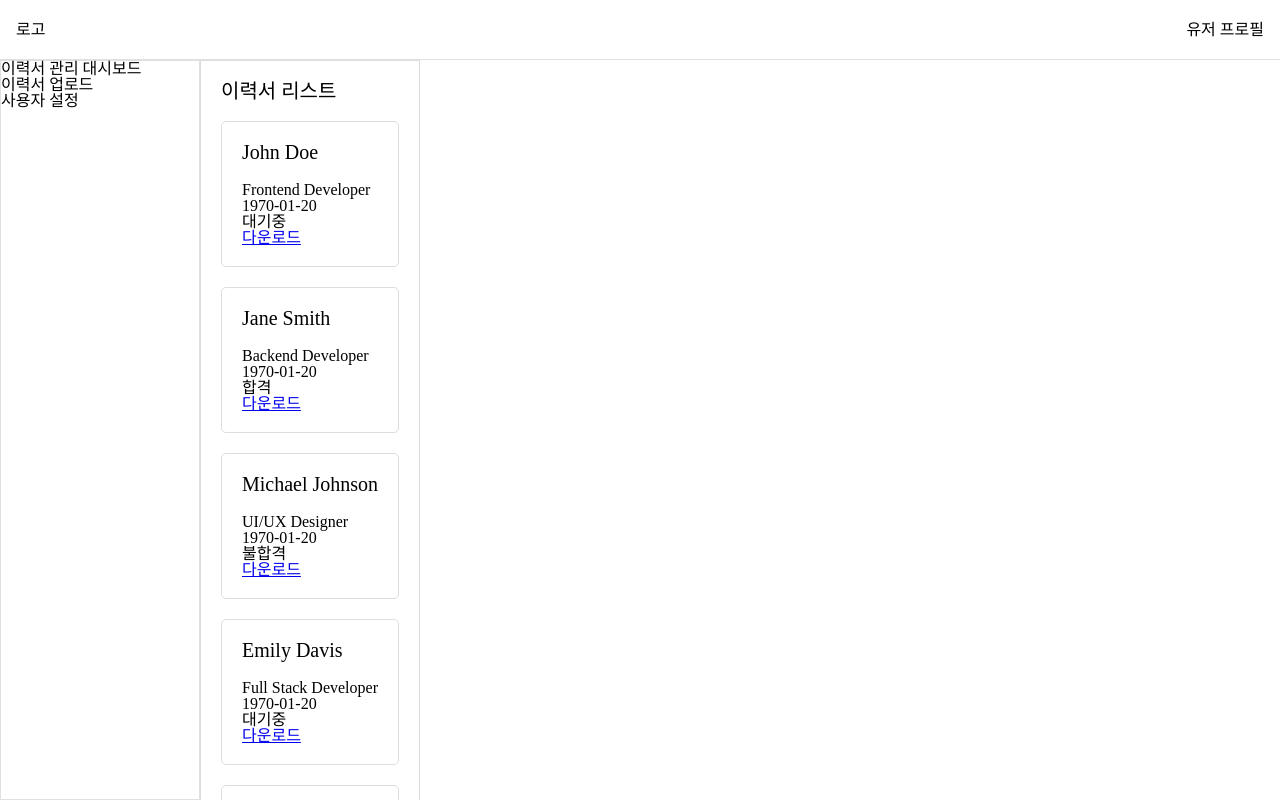
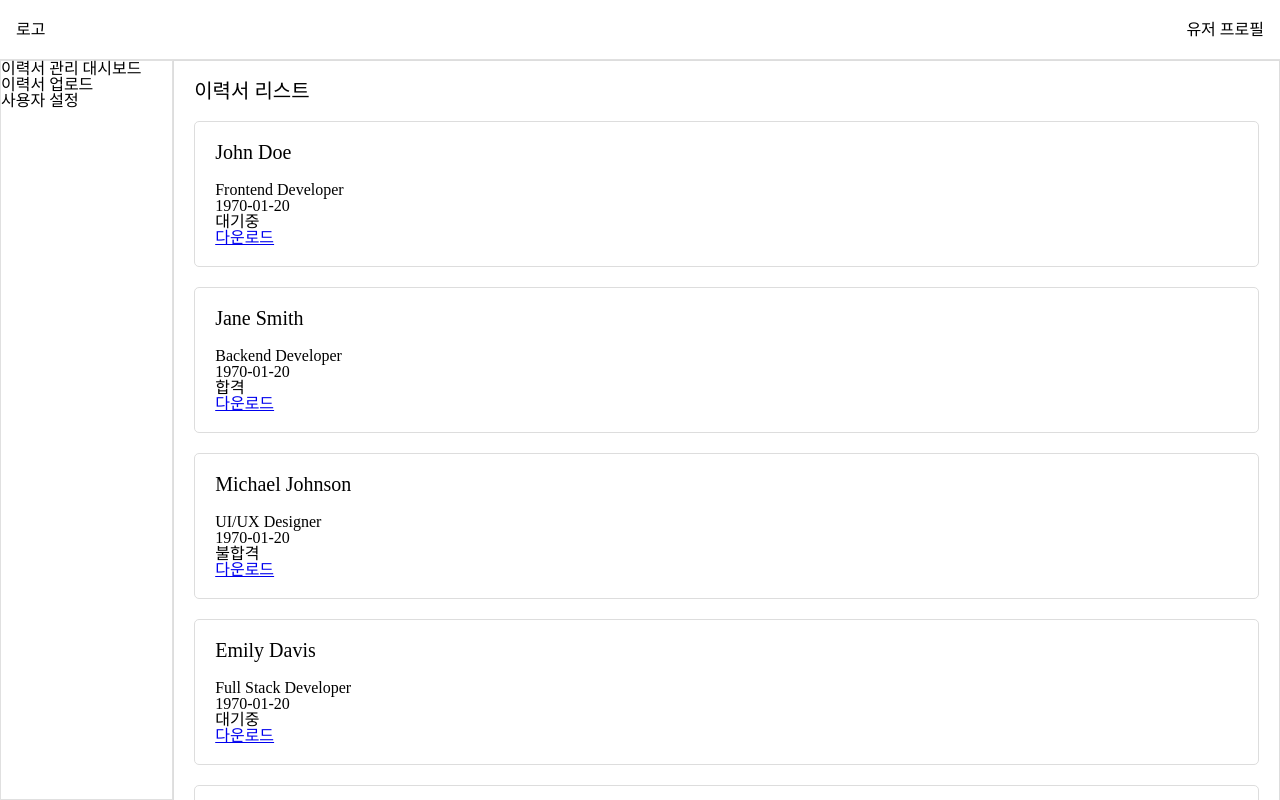
Before and after one commit to soonki-98/ats-client, a React (Create React App) app: page / in a window 1280 px wide. Shown: the top 800 px of the page. Built offline with nearby package versions, Linux system fonts and the light colour scheme.

Commit message:
.main css 수정

```diff
--- a/src/styles/globalStyle.ts
+++ b/src/styles/globalStyle.ts
@@ -11,5 +11,10 @@ export const GlobalStyle = createGlobalStyle`
     display: flex;
     height: calc(100vh - 60px);
     width: 100vw;
+    .main {
+      width: 100%;
+      height: 100%;
+      box-sizing: border-box;
+    }
   }
 `;
```
